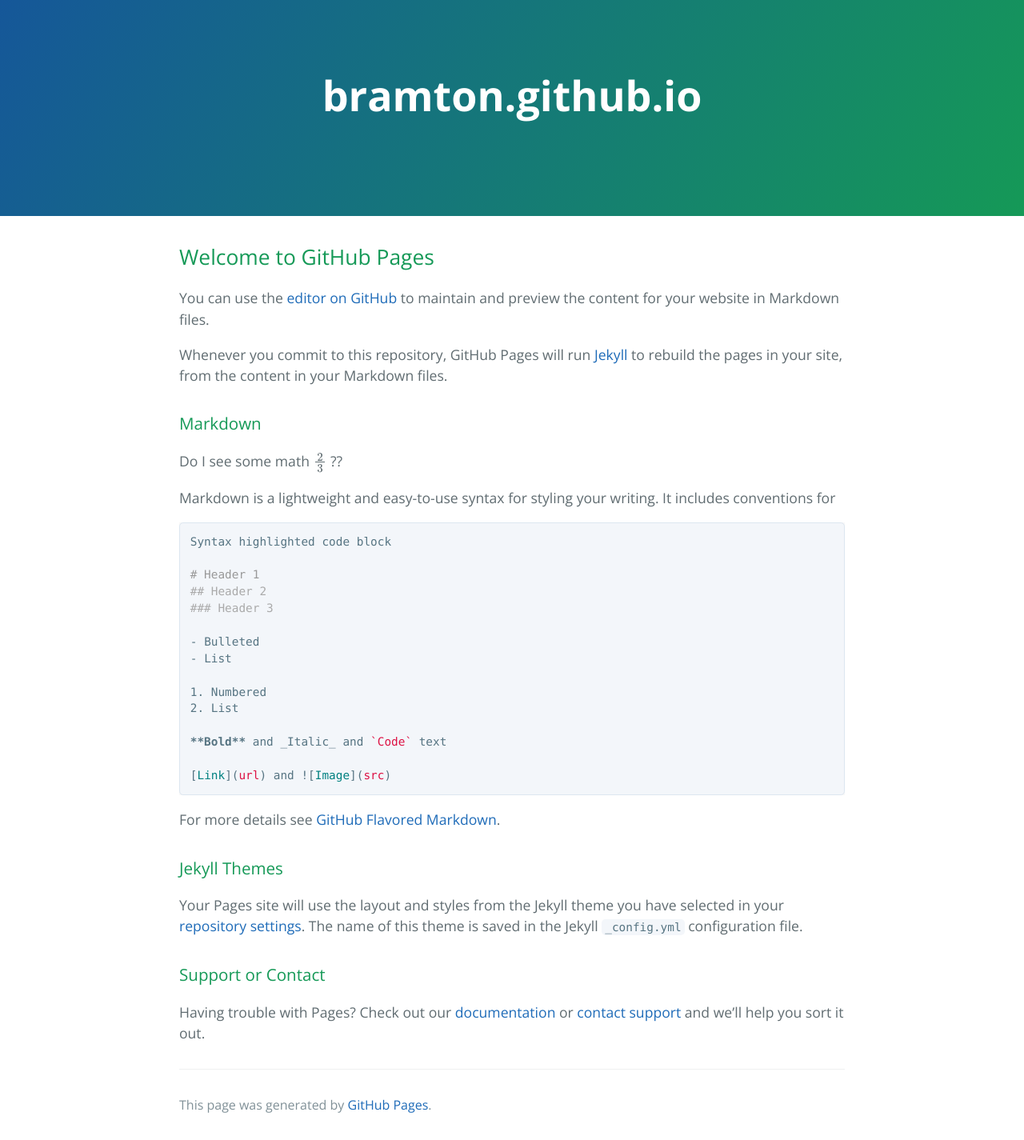
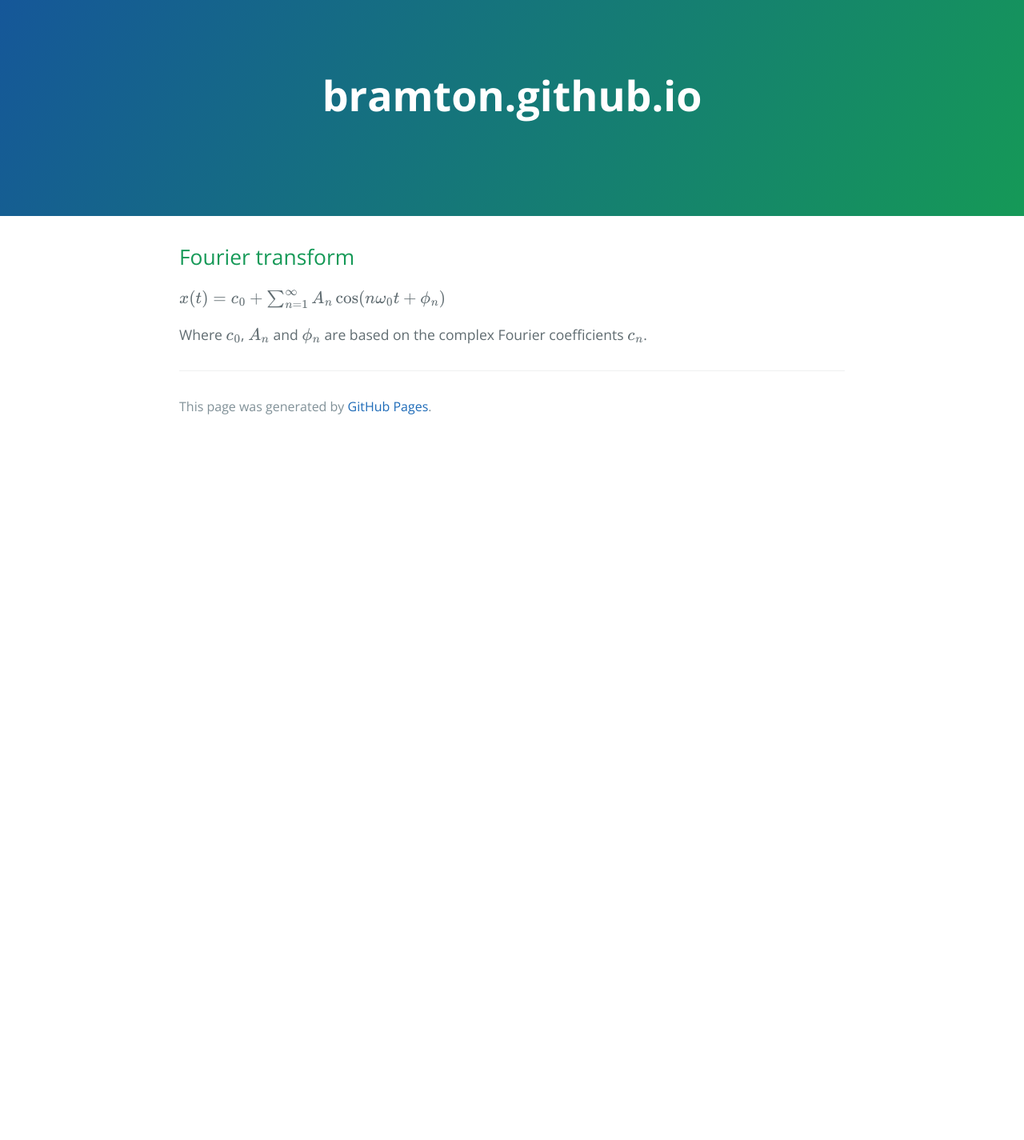
Before and after one commit to bramton/bramton.github.io, a Jekyll site: the page built from index.md, in a window 1280 px wide. Shown: the whole page at 80% size. Built offline with Jekyll 4.4.1, drawn with Linux system fonts in a browser that asks for light colours; our own code applies the rules of GitHub Pages for plain Markdown files; formulas are drawn with MathJax 3; the repository's description, which GitHub fills in, is left out; after the commit the page ends 900 px from its top, so only the background shows below that.

Commit message:
Added Fourier formula

````diff
--- a/index.md
+++ b/index.md
@@ -1,38 +1,4 @@
-## Welcome to GitHub Pages
+## Fourier transform
+$$x(t) = c_0 + \sum_{n=1}^\infty A_n \cos(n\omega_0t + \phi_n)$$
 
-You can use the [editor on GitHub](https://github.com/bramton/bramton.github.io/edit/master/index.md) to maintain and preview the content for your website in Markdown files.
-
-Whenever you commit to this repository, GitHub Pages will run [Jekyll](https://jekyllrb.com/) to rebuild the pages in your site, from the content in your Markdown files.
-
-### Markdown
-Do I see some math $$\frac{2}{3}$$ ??
-
-Markdown is a lightweight and easy-to-use syntax for styling your writing. It includes conventions for
-
-```markdown
-Syntax highlighted code block
-
-# Header 1
-## Header 2
-### Header 3
-
-- Bulleted
-- List
-
-1. Numbered
-2. List
-
-**Bold** and _Italic_ and `Code` text
-
-[Link](url) and ![Image](src)
-```
-
-For more details see [GitHub Flavored Markdown](https://guides.github.com/features/mastering-markdown/).
-
-### Jekyll Themes
-
-Your Pages site will use the layout and styles from the Jekyll theme you have selected in your [repository settings](https://github.com/bramton/bramton.github.io/settings). The name of this theme is saved in the Jekyll `_config.yml` configuration file.
-
-### Support or Contact
-
-Having trouble with Pages? Check out our [documentation](https://help.github.com/categories/github-pages-basics/) or [contact support](https://github.com/contact) and we’ll help you sort it out.
+Where $c_0$, $A_n$ and $\phi_n$ are based on the complex Fourier coefficients $c_n$.
````
